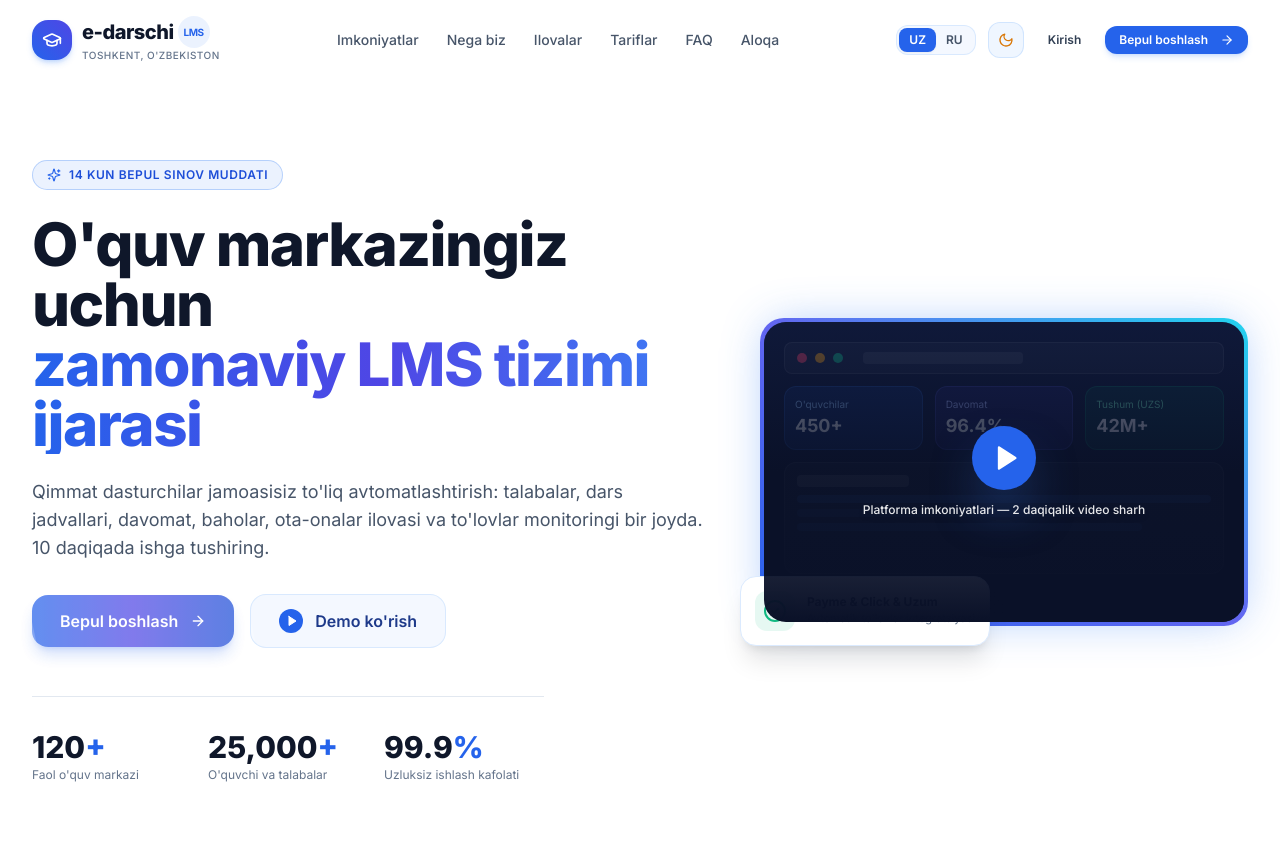
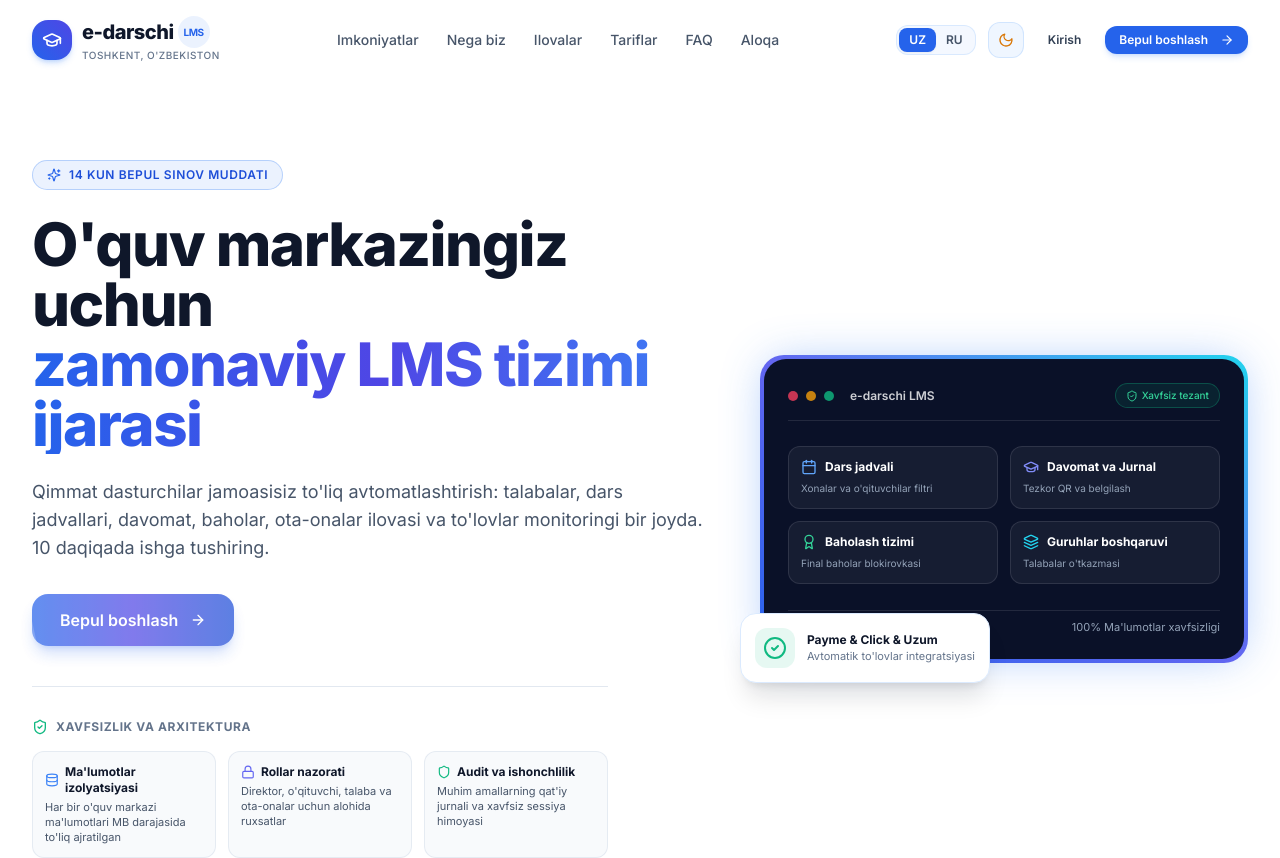
Before and after one commit to u2kdev/edu, a Next.js app: page / in a window 1280 px wide. Shown: the top 858 px of the page. Built offline with nearby package versions, Linux system fonts and the light colour scheme.

Commit message:
feat(landing): remove fake stats, testimonials, and video placeholder in favor of data isolation trust block

```diff
--- a/messages/ru.json
+++ b/messages/ru.json
@@ -27,22 +27,19 @@
     "subtitle": "Полная автоматизация без затрат на разработку: студенты, расписание занятий, контроль посещаемости, журнал оценок, приложение для родителей и аналитика оплат в одном окне. Запуск за 10 минут.",
     "ctaStart": "Начать бесплатно",
     "ctaDemo": "Смотреть демо",
-    "videoCaption": "Возможности платформы — 2-минутный видеообзор",
-    "stats": {
-      "centers": {
-        "value": 120,
-        "suffix": "+",
-        "label": "Учебных центров"
+    "trust": {
+      "badge": "Безопасность и архитектура",
+      "isolation": {
+        "title": "Изоляция данных",
+        "description": "100% изоляция данных каждого учебного центра на уровне БД"
       },
-      "students": {
-        "value": 25000,
-        "suffix": "+",
-        "label": "Учеников и студентов"
+      "roles": {
+        "title": "Ролевой доступ",
+        "description": "Строгие границы прав: директор, преподаватель, ученик, родитель"
       },
-      "uptime": {
-        "value": 99.9,
-        "suffix": "%",
-        "label": "Гарантия доступности"
+      "audit": {
+        "title": "Аудит и надёжность",
+        "description": "Неизменяемый журнал критических действий и защита сессий"
       }
     }
   },
--- a/messages/uz.json
+++ b/messages/uz.json
@@ -27,22 +27,19 @@
     "subtitle": "Qimmat dasturchilar jamoasisiz to'liq avtomatlashtirish: talabalar, dars jadvallari, davomat, baholar, ota-onalar ilovasi va to'lovlar monitoringi bir joyda. 10 daqiqada ishga tushiring.",
     "ctaStart": "Bepul boshlash",
     "ctaDemo": "Demo ko'rish",
-    "videoCaption": "Platforma imkoniyatlari — 2 daqiqalik video sharh",
-    "stats": {
-      "centers": {
-        "value": 120,
-        "suffix": "+",
-        "label": "Faol o'quv markazi"
+    "trust": {
+      "badge": "Xavfsizlik va arxitektura",
+      "isolation": {
+        "title": "Ma'lumotlar izolyatsiyasi",
+        "description": "Har bir o'quv markazi ma'lumotlari MB darajasida to'liq ajratilgan"
       },
-      "students": {
-        "value": 25000,
-        "suffix": "+",
-        "label": "O'quvchi va talabalar"
+      "roles": {
+        "title": "Rollar nazorati",
+        "description": "Direktor, o'qituvchi, talaba va ota-onalar uchun alohida ruxsatlar"
       },
-      "uptime": {
-        "value": 99.9,
-        "suffix": "%",
-        "label": "Uzluksiz ishlash kafolati"
+      "audit": {
+        "title": "Audit va ishonchlilik",
+        "description": "Muhim amallarning qat'iy jurnali va xavfsiz sessiya himoyasi"
       }
     }
   },
--- a/src/components/landing/Hero.tsx
+++ b/src/components/landing/Hero.tsx
@@ -1,8 +1,20 @@
 "use client";
 
-import React, { useState, useEffect } from "react";
-import { motion, useReducedMotion } from "framer-motion";
-import { Play, Sparkles, ArrowRight, ShieldCheck, CheckCircle2 } from "lucide-react";
+import React from "react";
+import { motion } from "framer-motion";
+import {
+  Sparkles,
+  ArrowRight,
+  ShieldCheck,
+  CheckCircle2,
+  Database,
+  Lock,
+  Shield,
+  Layers,
+  GraduationCap,
+  Calendar,
+  Award,
+} from "lucide-react";
 import { LandingLocale } from "../../types/landing";
 import { getLandingMessages } from "../../lib/landing-i18n";
 import { AnimatedButton } from "./AnimatedButton";
@@ -10,46 +22,13 @@
 interface HeroProps {
   locale: LandingLocale;
   onOpenLeadModal: () => void;
-  onOpenVideoModal: () => void;
 }
 
 export const Hero: React.FC<HeroProps> = ({
   locale,
   onOpenLeadModal,
-  onOpenVideoModal,
 }) => {
   const t = getLandingMessages(locale);
-  const shouldReduceMotion = useReducedMotion();
-
-  // Animated counters
-  const [centersCount, setCentersCount] = useState(0);
-  const [studentsCount, setStudentsCount] = useState(0);
-
-  useEffect(() => {
-    if (shouldReduceMotion) {
-      setCentersCount(t.hero.stats.centers.value);
-      setStudentsCount(t.hero.stats.students.value);
-      return;
-    }
-
-    const duration = 1800;
-    const steps = 40;
-    const intervalTime = duration / steps;
-    let step = 0;
-
-    const timer = setInterval(() => {
-      step++;
-      const progress = step / steps;
-      setCentersCount(Math.round(progress * t.hero.stats.centers.value));
-      setStudentsCount(Math.round(progress * t.hero.stats.students.value));
-
-      if (step >= steps) {
-        clearInterval(timer);
-      }
-    }, intervalTime);
-
-    return () => clearInterval(timer);
-  }, [shouldReduceMotion, t.hero.stats.centers.value, t.hero.stats.students.value]);
 
   return (
     <section className="relative pt-12 pb-20 md:pt-20 md:pb-32 overflow-hidden">
@@ -101,12 +80,12 @@
               {t.hero.subtitle}
             </motion.p>
 
-            {/* CTA Buttons */}
+            {/* CTA Button */}
             <motion.div
               initial={{ opacity: 0, y: 20 }}
               animate={{ opacity: 1, y: 0 }}
               transition={{ duration: 0.7, delay: 0.3 }}
-              className="flex flex-col sm:flex-row items-center justify-center lg:justify-start gap-4 mb-12"
+              className="flex flex-col sm:flex-row items-center justify-center lg:justify-start gap-4 mb-10"
             >
               <AnimatedButton
                 size="lg"
@@ -118,66 +97,57 @@
                 <span>{t.hero.ctaStart}</span>
                 <ArrowRight className="w-4 h-4 ml-1" />
               </AnimatedButton>
-
-              <AnimatedButton
-                size="lg"
-                variant="secondary"
-                onClick={onOpenVideoModal}
-                className="w-full sm:w-auto group"
-              >
-                <div className="w-6 h-6 rounded-full bg-blue-600 text-white flex items-center justify-center mr-1 group-hover:scale-110 transition-transform">
-                  <Play className="w-3 h-3 fill-current ml-0.5" />
-                </div>
-                <span>{t.hero.ctaDemo}</span>
-              </AnimatedButton>
             </motion.div>
 
-            {/* Mini Stats with Animated Counters */}
+            {/* Trust Block: Architecture, Data Isolation & Role Security */}
             <motion.div
               initial={{ opacity: 0, y: 20 }}
               animate={{ opacity: 1, y: 0 }}
               transition={{ duration: 0.7, delay: 0.4 }}
-              className="grid grid-cols-3 gap-4 pt-8 border-t border-slate-200 dark:border-white/10 max-w-lg mx-auto lg:mx-0 text-left"
+              className="pt-8 border-t border-slate-200 dark:border-white/10 max-w-xl mx-auto lg:mx-0"
             >
-              <div>
-                <div className="text-2xl sm:text-3xl font-black text-slate-900 dark:text-white">
-                  {centersCount}
-                  <span className="text-blue-600 dark:text-blue-400">
-                    {t.hero.stats.centers.suffix}
-                  </span>
-                </div>
-                <div className="text-xs text-slate-500 dark:text-slate-400 mt-0.5">
-                  {t.hero.stats.centers.label}
-                </div>
+              <div className="flex items-center justify-center lg:justify-start gap-2 mb-4">
+                <ShieldCheck className="w-4 h-4 text-emerald-500" />
+                <span className="text-xs font-bold uppercase tracking-wider text-slate-500 dark:text-slate-400">
+                  {t.hero.trust.badge}
+                </span>
               </div>
 
-              <div>
-                <div className="text-2xl sm:text-3xl font-black text-slate-900 dark:text-white">
-                  {studentsCount.toLocaleString()}
-                  <span className="text-blue-600 dark:text-blue-400">
-                    {t.hero.stats.students.suffix}
-                  </span>
+              <div className="grid grid-cols-1 sm:grid-cols-3 gap-3 text-left">
+                <div className="p-3 rounded-xl bg-slate-50 dark:bg-white/5 border border-slate-200/80 dark:border-white/10">
+                  <div className="flex items-center gap-1.5 font-bold text-xs text-slate-900 dark:text-white mb-1">
+                    <Database className="w-3.5 h-3.5 text-blue-500 shrink-0" />
+                    <span>{t.hero.trust.isolation.title}</span>
+                  </div>
+                  <p className="text-[11px] text-slate-600 dark:text-slate-400 leading-snug">
+                    {t.hero.trust.isolation.description}
+                  </p>
                 </div>
-                <div className="text-xs text-slate-500 dark:text-slate-400 mt-0.5">
-                  {t.hero.stats.students.label}
+
+                <div className="p-3 rounded-xl bg-slate-50 dark:bg-white/5 border border-slate-200/80 dark:border-white/10">
+                  <div className="flex items-center gap-1.5 font-bold text-xs text-slate-900 dark:text-white mb-1">
+                    <Lock className="w-3.5 h-3.5 text-indigo-500 shrink-0" />
+                    <span>{t.hero.trust.roles.title}</span>
+                  </div>
+                  <p className="text-[11px] text-slate-600 dark:text-slate-400 leading-snug">
+                    {t.hero.trust.roles.description}
+                  </p>
                 </div>
-              </div>
 
-              <div>
-                <div className="text-2xl sm:text-3xl font-black text-slate-900 dark:text-white">
-                  {t.hero.stats.uptime.value}
-                  <span className="text-blue-600 dark:text-blue-400">
-                    {t.hero.stats.uptime.suffix}
-                  </span>
-                </div>
-                <div className="text-xs text-slate-500 dark:text-slate-400 mt-0.5">
-                  {t.hero.stats.uptime.label}
+                <div className="p-3 rounded-xl bg-slate-50 dark:bg-white/5 border border-slate-200/80 dark:border-white/10">
+                  <div className="flex items-center gap-1.5 font-bold text-xs text-slate-900 dark:text-white mb-1">
+                    <Shield className="w-3.5 h-3.5 text-emerald-500 shrink-0" />
+                    <span>{t.hero.trust.audit.title}</span>
+                  </div>
+                  <p className="text-[11px] text-slate-600 dark:text-slate-400 leading-snug">
+                    {t.hero.trust.audit.description}
+                  </p>
                 </div>
               </div>
             </motion.div>
           </div>
 
-          {/* Right Column: Video & Platform Showcase Card with Glow */}
+          {/* Right Column: Platform Showcase Card with Capability Modules */}
           <motion.div
             initial={{ opacity: 0, scale: 0.94 }}
             animate={{ opacity: 1, scale: 1 }}
@@ -186,54 +156,63 @@
           >
             {/* Glowing Accent Border */}
             <div className="relative rounded-3xl p-1 bg-gradient-to-tr from-blue-600 via-indigo-500 to-cyan-400 shadow-glow-lg">
-              <div className="relative rounded-[22px] overflow-hidden bg-[#0A1128] aspect-[4/3] sm:aspect-[16/10] flex items-center justify-center group">
-                {/* Visual poster / mock screen */}
-                <div className="absolute inset-0 bg-gradient-to-b from-blue-950/40 via-[#0A1128]/80 to-[#0A1128] z-10" />
-
-                {/* Simulated UI dashboard in hero frame */}
-                <div className="absolute inset-0 p-5 z-0 opacity-70">
-                  <div className="w-full h-8 rounded-lg bg-white/5 border border-white/10 flex items-center px-3 gap-2 mb-3">
+              <div className="relative rounded-[22px] overflow-hidden bg-[#0A1128] aspect-[4/3] sm:aspect-[16/10] flex flex-col justify-between p-6">
+                {/* Header Bar */}
+                <div className="flex items-center justify-between border-b border-white/10 pb-3">
+                  <div className="flex items-center gap-2">
                     <div className="w-2.5 h-2.5 rounded-full bg-rose-500/80" />
                     <div className="w-2.5 h-2.5 rounded-full bg-amber-500/80" />
                     <div className="w-2.5 h-2.5 rounded-full bg-emerald-500/80" />
-                    <div className="ml-3 h-3 w-40 rounded bg-white/10" />
+                    <span className="text-xs font-semibold text-white/80 ml-2">e-darschi LMS</span>
                   </div>
-                  <div className="grid grid-cols-3 gap-3 mb-3">
-                    <div className="h-16 rounded-xl bg-blue-600/20 border border-blue-500/30 p-2.5">
-                      <div className="text-[10px] text-blue-300">{"O'quvchilar"}</div>
-                      <div className="text-lg font-bold text-white">450+</div>
-                    </div>
-                    <div className="h-16 rounded-xl bg-indigo-600/20 border border-indigo-500/30 p-2.5">
-                      <div className="text-[10px] text-indigo-300">Davomat</div>
-                      <div className="text-lg font-bold text-white">96.4%</div>
-                    </div>
-                    <div className="h-16 rounded-xl bg-emerald-600/20 border border-emerald-500/30 p-2.5">
-                      <div className="text-[10px] text-emerald-300">Tushum (UZS)</div>
-                      <div className="text-lg font-bold text-white">42M+</div>
-                    </div>
-                  </div>
-                  <div className="h-28 rounded-xl bg-white/5 border border-white/10 p-3">
-                    <div className="h-3 w-28 bg-white/20 rounded mb-2" />
-                    <div className="space-y-1.5">
-                      <div className="h-2 w-full bg-blue-500/30 rounded" />
-                      <div className="h-2 w-3/4 bg-blue-500/20 rounded" />
-                      <div className="h-2 w-5/6 bg-blue-500/25 rounded" />
-                    </div>
+                  <div className="flex items-center gap-1 px-2.5 py-1 rounded-full bg-emerald-500/10 border border-emerald-500/30 text-[10px] font-medium text-emerald-400">
+                    <ShieldCheck className="w-3 h-3" />
+                    <span>{locale === "uz" ? "Xavfsiz tezant" : "Изолированный тенант"}</span>
                   </div>
                 </div>
 
-                {/* Central Play Trigger Button */}
-                <div className="relative z-20 text-center">
-                  <button
-                    onClick={onOpenVideoModal}
-                    aria-label="Videoni ko'rish"
-                    className="w-16 h-16 rounded-full bg-blue-600 hover:bg-blue-500 text-white flex items-center justify-center shadow-2xl shadow-blue-500/50 group-hover:scale-110 transition-all duration-300 mx-auto mb-3"
-                  >
-                    <Play className="w-7 h-7 fill-current ml-1" />
-                  </button>
-                  <p className="text-xs font-medium text-white/90 drop-shadow-md">
-                    {t.hero.videoCaption}
-                  </p>
+                {/* Modules Grid */}
+                <div className="grid grid-cols-2 gap-3 my-4">
+                  <div className="p-3 rounded-xl bg-white/5 border border-white/10 hover:border-blue-500/40 transition-colors">
+                    <div className="flex items-center gap-2 text-blue-400 mb-1.5">
+                      <Calendar className="w-4 h-4" />
+                      <span className="text-xs font-bold text-white">{locale === "uz" ? "Dars jadvali" : "Расписание"}</span>
+                    </div>
+                    <div className="text-[10px] text-slate-400">{locale === "uz" ? "Xonalar va o'qituvchilar filtri" : "Контроль аудиторий и смен"}</div>
+                  </div>
+
+                  <div className="p-3 rounded-xl bg-white/5 border border-white/10 hover:border-indigo-500/40 transition-colors">
+                    <div className="flex items-center gap-2 text-indigo-400 mb-1.5">
+                      <GraduationCap className="w-4 h-4" />
+                      <span className="text-xs font-bold text-white">{locale === "uz" ? "Davomat va Jurnal" : "Посещаемость"}</span>
+                    </div>
+                    <div className="text-[10px] text-slate-400">{locale === "uz" ? "Tezkor QR va belgilash" : "Отметка за 5 секунд"}</div>
+                  </div>
+
+                  <div className="p-3 rounded-xl bg-white/5 border border-white/10 hover:border-emerald-500/40 transition-colors">
+                    <div className="flex items-center gap-2 text-emerald-400 mb-1.5">
+                      <Award className="w-4 h-4" />
+                      <span className="text-xs font-bold text-white">{locale === "uz" ? "Baholash tizimi" : "Журнал оценок"}</span>
+                    </div>
+                    <div className="text-[10px] text-slate-400">{locale === "uz" ? "Final baholar blokirovkasi" : "Фиксация и аудит оценок"}</div>
+                  </div>
+
+                  <div className="p-3 rounded-xl bg-white/5 border border-white/10 hover:border-cyan-500/40 transition-colors">
+                    <div className="flex items-center gap-2 text-cyan-400 mb-1.5">
+                      <Layers className="w-4 h-4" />
+                      <span className="text-xs font-bold text-white">{locale === "uz" ? "Guruhlar boshqaruvi" : "Группы и курсы"}</span>
+                    </div>
+                    <div className="text-[10px] text-slate-400">{locale === "uz" ? "Talabalar o'tkazmasi" : "Переводы и лимиты"}</div>
+                  </div>
+                </div>
+
+                {/* Footer status */}
+                <div className="flex items-center justify-between pt-2 border-t border-white/10 text-[11px] text-slate-400">
+                  <span className="flex items-center gap-1.5">
+                    <span className="w-1.5 h-1.5 rounded-full bg-emerald-400 animate-pulse" />
+                    {locale === "uz" ? "Tizim to'liq tayyor" : "Система активна"}
+                  </span>
+                  <span>{locale === "uz" ? "100% Ma'lumotlar xavfsizligi" : "100% Защита данных"}</span>
                 </div>
               </div>
             </div>
--- a/src/components/landing/LandingView.tsx
+++ b/src/components/landing/LandingView.tsx
@@ -9,12 +9,10 @@
 import { AppsSection } from "./AppsSection";
 import { Pricing } from "./Pricing";
 import { Steps } from "./Steps";
-import { Testimonials } from "./Testimonials";
 import { FAQ } from "./FAQ";
 import { CTA } from "./CTA";
 import { Footer } from "./Footer";
 import { LeadModal } from "./LeadModal";
-import { VideoModal } from "./VideoModal";
 
 interface LandingViewProps {
   locale: LandingLocale;
@@ -22,7 +20,6 @@
 
 export const LandingView: React.FC<LandingViewProps> = ({ locale }) => {
   const [isLeadModalOpen, setIsLeadModalOpen] = useState(false);
-  const [isVideoModalOpen, setIsVideoModalOpen] = useState(false);
   const [selectedPlan, setSelectedPlan] = useState<string | undefined>(undefined);
 
   const handleOpenLead = (planId?: string) => {
@@ -42,7 +39,6 @@
           <Hero
             locale={locale}
             onOpenLeadModal={() => handleOpenLead()}
-            onOpenVideoModal={() => setIsVideoModalOpen(true)}
           />
 
           <Features locale={locale} />
@@ -59,8 +55,6 @@
             onOpenLeadModal={() => handleOpenLead()}
           />
 
-          <Testimonials locale={locale} />
-
           <FAQ locale={locale} />
 
           <CTA locale={locale} />
@@ -74,12 +68,6 @@
           locale={locale}
           selectedPlan={selectedPlan}
         />
-
-        <VideoModal
-          isOpen={isVideoModalOpen}
-          onClose={() => setIsVideoModalOpen(false)}
-          locale={locale}
-        />
       </div>
     </ThemeProvider>
   );
```
Also changed, not shown: 1 other file (tests, documents, lock files or other folders).
